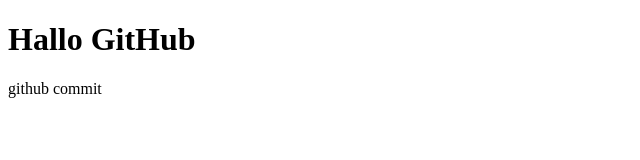
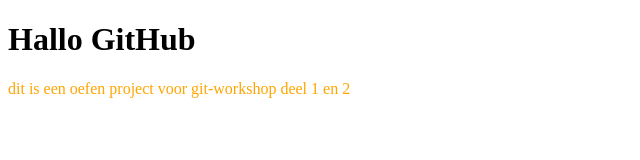
Before and after one commit to RensArts/git-workshop-demo, a plain HTML site: page index.html in a window 1280 px wide. Shown: the whole page, without its empty margins (0-640 px from the left). Drawn offline with Linux system fonts and the light colour scheme.

Commit message:
create boilerplate 2

```diff
--- a/index.html
+++ b/index.html
@@ -7,6 +7,7 @@
 </head>
 <body>
 <h1>Hallo GitHub</h1>
-<p>github commit</p>
+<p>dit is een oefen project voor git-workshop deel 1 en 2
+</p>
 </body>
 </html>
--- a/styles.css
+++ b/styles.css
@@ -0,0 +1,3 @@
+p {
+    color: orange;
+}
```
